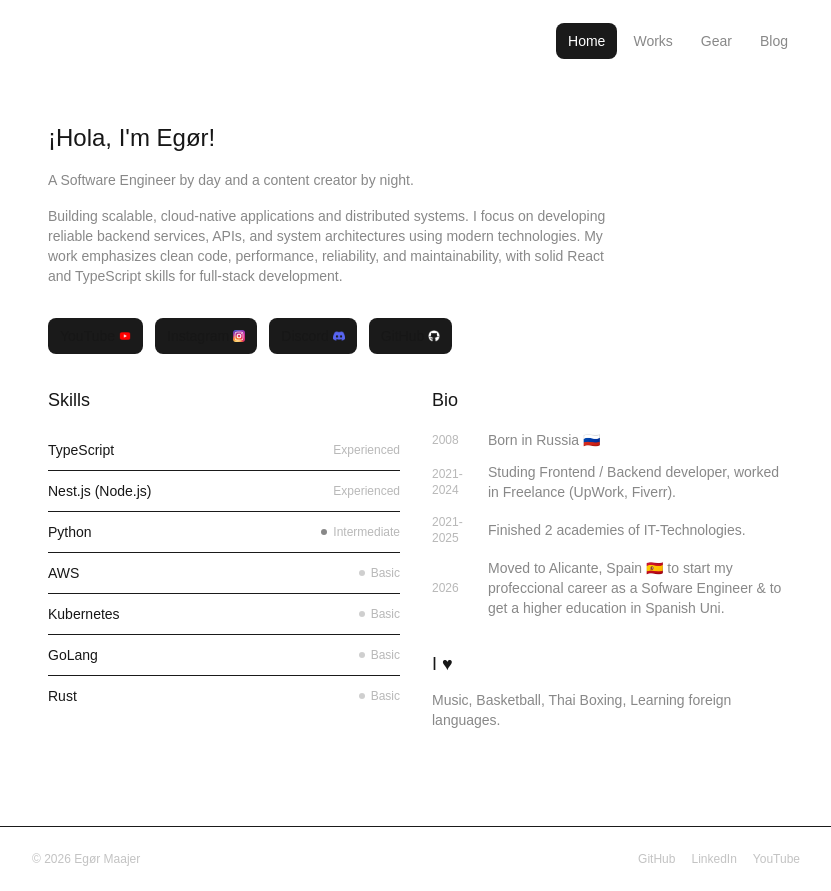
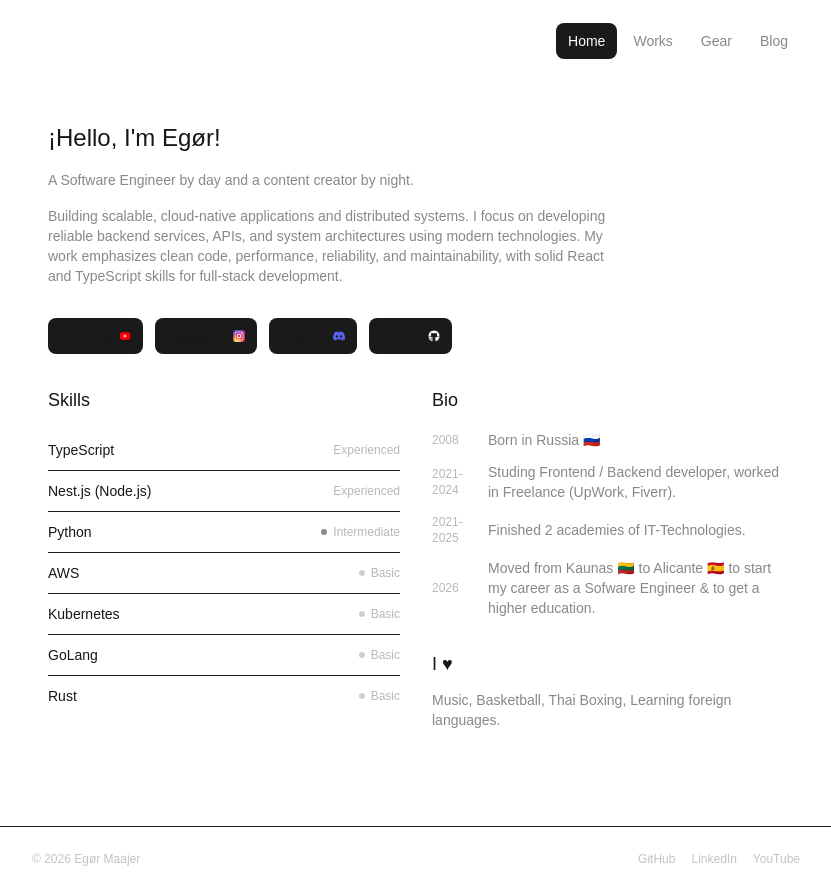
Before and after one commit to monokkai/maajer.io, a Next.js app: page / in a window 1280 px wide. Shown: the whole page, without its empty margins (224-1055 px from the left). Built offline with nearby package versions, Linux system fonts and the light colour scheme.

Commit message:
upd: updating info in my Bio section

```diff
--- a/app/components/Bio.tsx
+++ b/app/components/Bio.tsx
@@ -10,7 +10,7 @@ const timeline = [
   },
   {
     year: "2026",
-    text: "Moved to Alicante, Spain 🇪🇸 to start my profeccional career as a Sofware Engineer & to get a higher education in Spanish Uni.",
+    text: "Moved from Kaunas 🇱🇹 to Alicante 🇪🇸 to start my career as a Sofware Engineer & to get a higher education.",
   },
 ];
 
--- a/app/page.tsx
+++ b/app/page.tsx
@@ -1,3 +1,4 @@
+"use client"
 import { BasePage } from "./components/basePage";
 import { Header } from "./components/header";
 import { SectionBody } from "./components/sectionBody";
@@ -5,6 +6,7 @@ import { SocialMediaButton } from "./components/socialMediaButton";
 import { Skills } from "./components/Skills";
 import { Bio } from "./components/Bio";
 import { Interests } from "./components/Interests";
+import { motion } from "motion/react"
 
 export default function Home() {
   return (
@@ -13,7 +15,7 @@ export default function Home() {
       <BasePage>
         <SectionBody>
           <div className="flex flex-col gap-4 max-w-xl">
-            <h1 className="text-2xl">¡Hola, I&apos;m Egør!</h1>
+            <h1 className="text-2xl">¡Hello, I&apos;m Egør!</h1>
             <p className="text-lightGray text-sm">
               A Software Engineer by day and a content creator by night.
             </p>
--- a/package.json
+++ b/package.json
@@ -11,7 +11,7 @@
   "dependencies": {
     "@vercel/analytics": "^2.0.1",
     "@vercel/speed-insights": "^2.0.0",
-    "motion": "^12.42.2",
+    "motion": "^12.43.0",
     "next": "16.2.10",
     "react": "19.2.4",
     "react-dom": "19.2.4"
```
Also changed, not shown: 1 other file (tests, documents, lock files or other folders).
